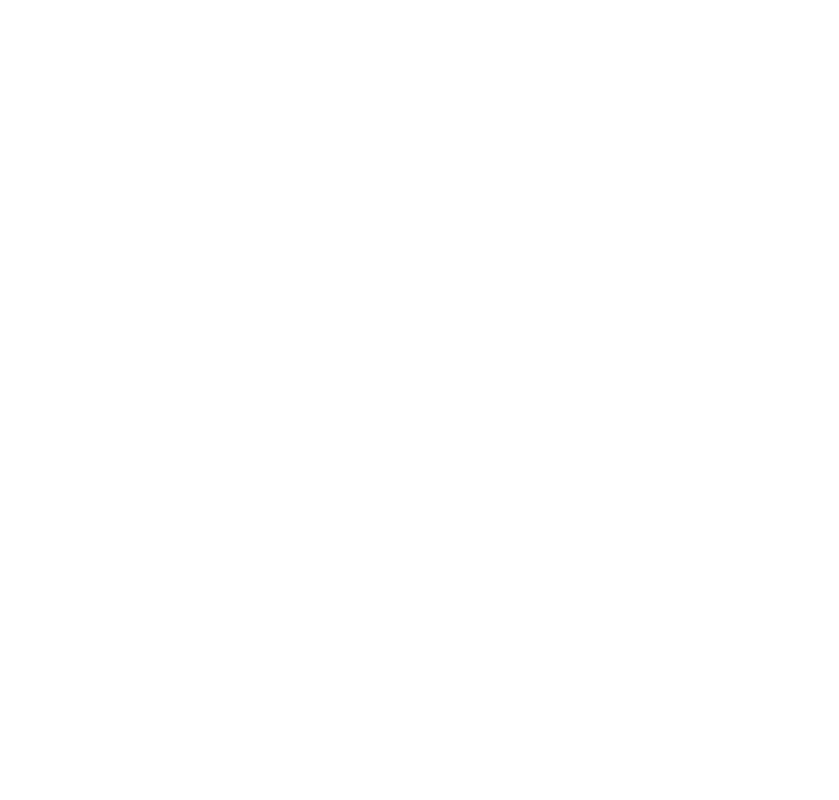
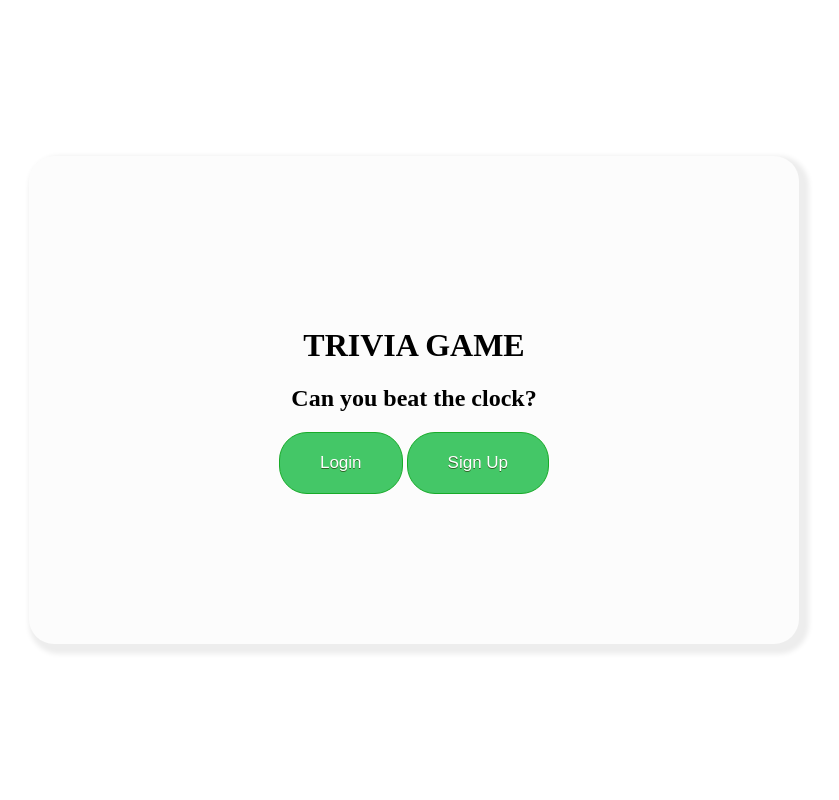
Before and after one commit to TainaMalave/cps353-math-app, a PHP site: page / in a window 1280 px wide. Before the commit the part shown is empty. Shown: the whole page, without its empty margins (226-1065 px from the left). Run offline with PHP 8.4, Linux system fonts and the light colour scheme.

Commit message:
basic html and css for homepage

```diff
--- a/index.php
+++ b/index.php
@@ -5,7 +5,25 @@
     <meta http-equiv="X-UA-Compatible" content="IE=edge">
     <meta name="viewport" content="width=device-width, initial-scale=1.0">
     <title>Trivia Game</title>
+
+    <link rel="stylesheet" href="style.css">
 </head>
 <body>
+    <div class="container">
+        <div class="main-content">
+            <div class="main-title">
+                <h1>TRIVIA GAME</h1>
+            </div>
+
+            <div class="sub-title">
+                <h2>Can you beat the clock?</h2>
+            </div>
+
+            <div class="main-btns">
+                <a href="php/login.php" class="btnStyle">Login</a>
+                <a href="php/register.php" class="btnStyle">Sign Up</a>
+            </div>
+        </div>
+    </div>
 </body>
 </html>
--- /dev/null
+++ b/style.css
@@ -0,0 +1,40 @@
+body {
+    padding: 0;
+    margin: 0;
+}
+
+.container {
+    display: flex;
+    flex-direction: column;
+    justify-content: center;
+    align-items: center;
+    text-align: center;
+    min-height: 100vh;
+}
+
+.main-content {
+    padding: 150px 250px;
+    background-color: #FCFCFC;
+    border-radius: 25px;
+    box-shadow: 5px 5px 5px 5px #EDEDED;
+}
+.btnStyle {
+	background-color:#44c767;
+	border-radius:28px;
+	border:1px solid #18ab29;
+	display:inline-block;
+	cursor:pointer;
+	color:#ffffff;
+	font-family:Arial;
+	font-size:17px;
+	padding:20px 40px;
+	text-decoration:none;
+	text-shadow:0px 1px 0px #2f6627;
+}
+.btnStyle:hover {
+	background-color:#5cbf2a;
+}
+.btnStyle:active {
+	position:relative;
+	top:1px;
+}
```
